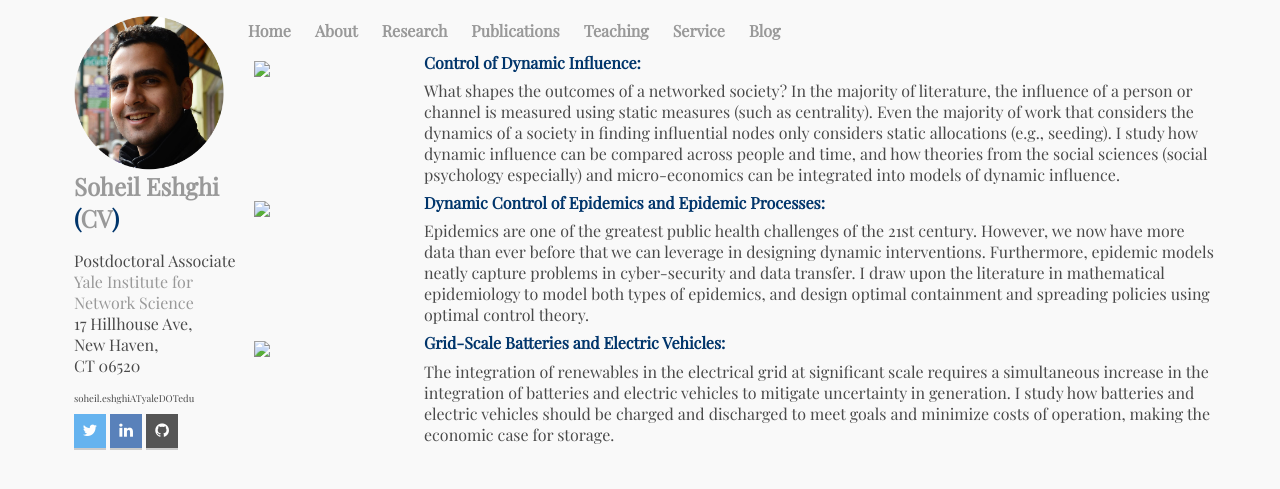
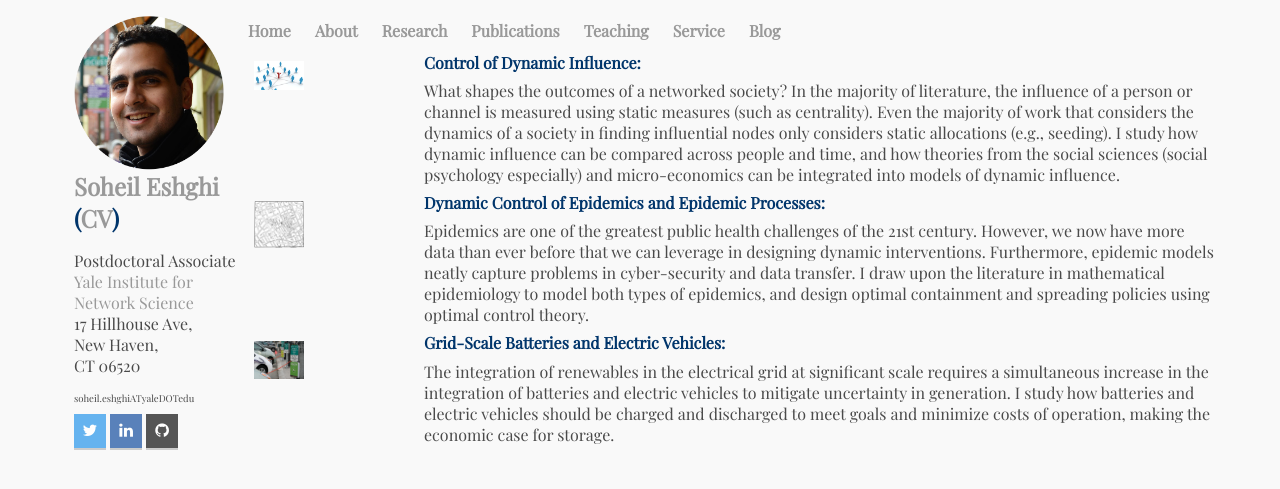
Before and after one commit to SoheilEshghi/SoheilEshghi.github.io, a Jekyll site: the page built from research/index.html, in a window 1280 px wide. Shown: the top 489 px of the page. Built offline with Jekyll 4.4.1, drawn with Linux system fonts in a browser that asks for light colours; nearby versions of some CDN libraries.

Commit message:
relative referencing

```diff
--- a/research/index.html
+++ b/research/index.html
@@ -3,7 +3,7 @@ layout: default
 title: About Soheil Eshghi
 ---
 <div class="left">
-  <img src="images/influence.jpg" style="width:50px;">
+  <img src="/images/influence.jpg" style="width:50px;">
 </div>
 <div class = "main">
     <h2>Control of Dynamic Influence:</h2>
@@ -11,7 +11,7 @@ title: About Soheil Eshghi
     </p>
 </div>
 <div class="left">
-  <img src="images/snow.jpg" style="width:50px;">
+  <img src="/images/snow.jpg" style="width:50px;">
 </div>
 <div class = "main">
     <h2>Dynamic Control of Epidemics and Epidemic Processes:</h2>
@@ -20,7 +20,7 @@ title: About Soheil Eshghi
 </div>
 
 <div class="left">
-  <img src="images/charging.jpg" style="width:50px;">
+  <img src="/images/charging.jpg" style="width:50px;">
 </div>
 <div class = "main">
     <h2>Grid-Scale Batteries and Electric Vehicles:</h2>
```
